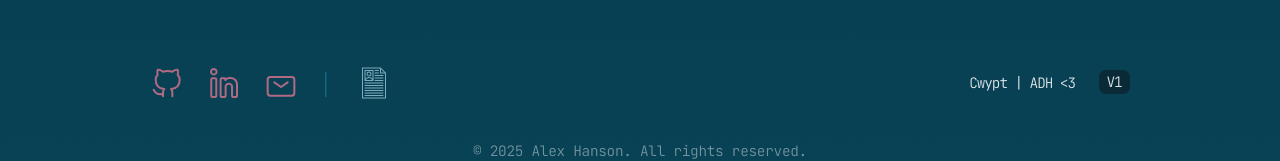
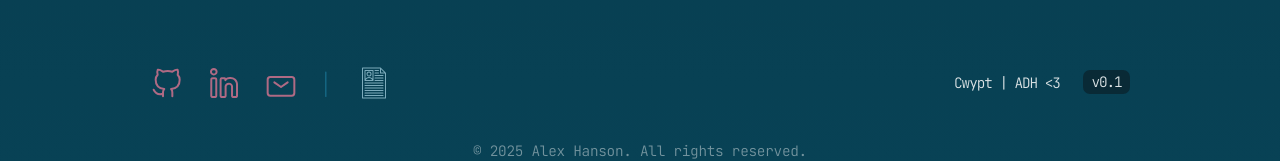
Before and after one commit to cwyptt/cwyptt.github.io, a SvelteKit app: page / in a window 1280 px wide. Shown: the part 2011-2172 px from the top of the page. Built offline with nearby package versions, Linux system fonts and the light colour scheme; no server answers.

Commit message:
Changed version from "V1" to "v0.1".

```diff
--- a/src/components/Footer.svelte
+++ b/src/components/Footer.svelte
@@ -13,7 +13,7 @@
 			<h6>
 				Cwypt | ADH &#60;3
 				<Tooltip tip="Why, hello there;">
-					<span class="version-tag">V1</span>
+					<span class="version-tag">v0.1</span>
 				</Tooltip>
 			</h6>
 		</div>
```
